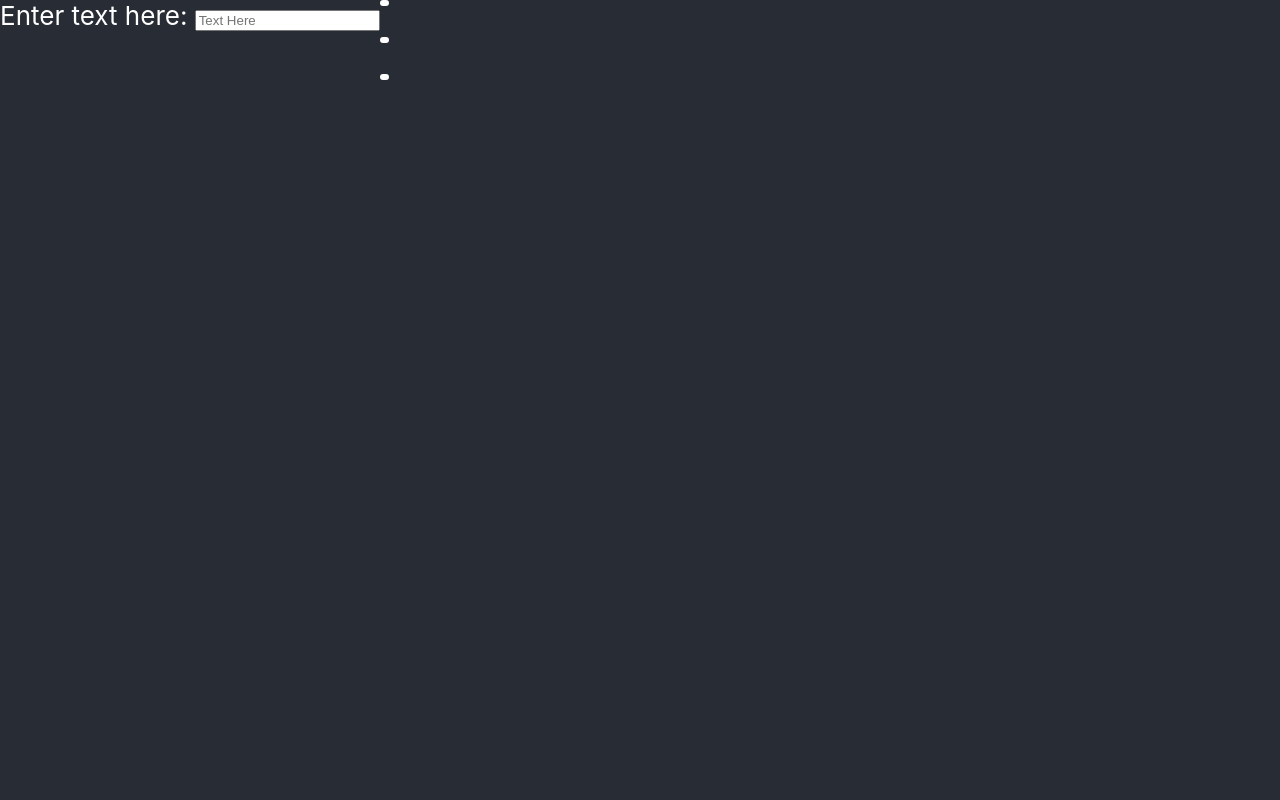
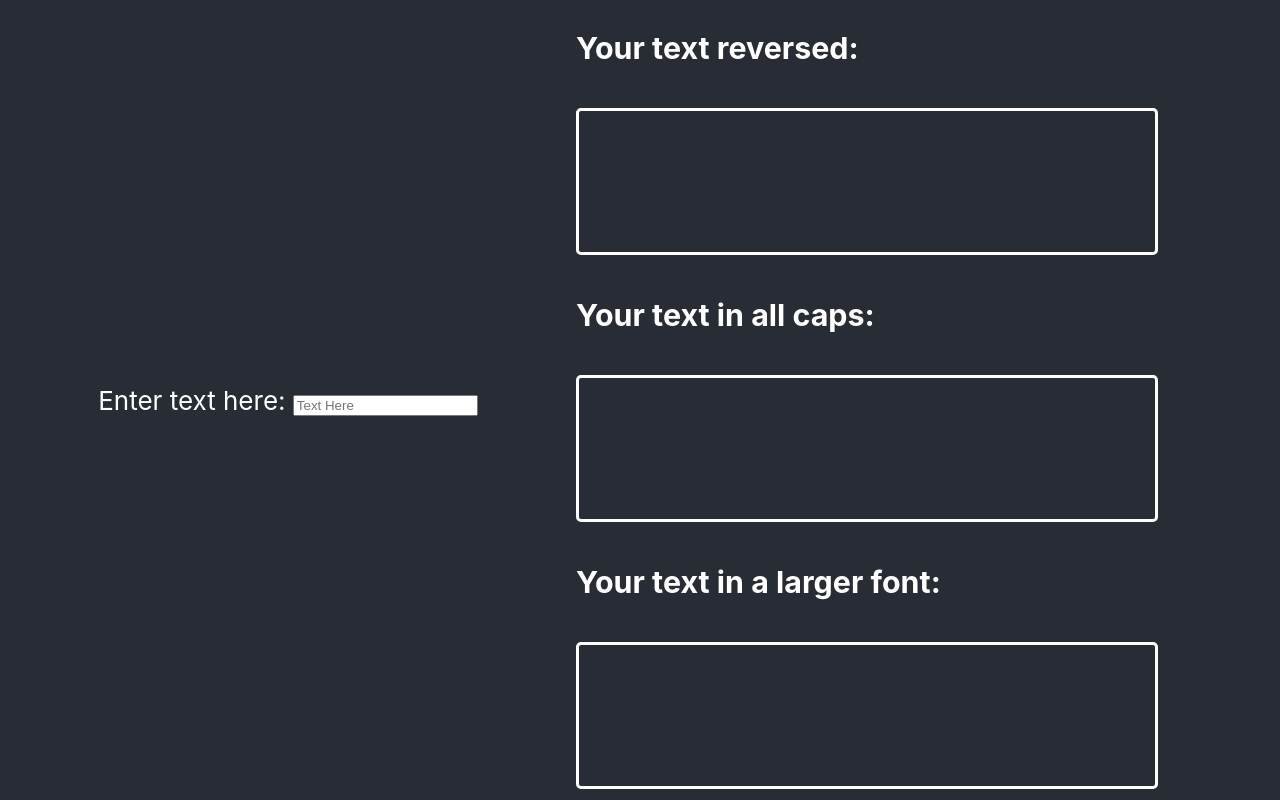
Before and after one commit to myarmolinsky/Keko-Box-Part-One, a React (Create React App) app: page / in a window 1280 px wide. Built offline with nearby package versions, Linux system fonts and the light colour scheme.

Commit message:
Readded InputBox and added style to the components as specified in the email

```diff
--- a/public/index.html
+++ b/public/index.html
@@ -24,7 +24,7 @@
       work correctly both with client-side routing and a non-root public URL.
       Learn how to configure a non-root public URL by running `npm run build`.
     -->
-    <title>React App</title>
+    <title>Keko Box Part One</title>
   </head>
   <body>
     <noscript>You need to enable JavaScript to run this app.</noscript>
--- a/src/App.css
+++ b/src/App.css
@@ -1,6 +1,7 @@
 .app {
   background-color: #282c34;
   min-height: 100vh;
+  width: 100%;
   font-size: calc(10px + 2vmin);
   color: white;
   display: flex;
@@ -9,24 +10,29 @@
 
 .input-box {
   background-color: #282c34;
+  color: white;
   display: flex;
-  flex-direction: column;
-  font-size: calc(10px + 2vmin);
-  color: white;
+  justify-content: center;
+  align-self: center;
+  width: 50%;
+  height: 30%;
 }
 
 .converted-text-boxes {
-  background-color: #282c34;
   display: flex;
   flex-direction: column;
-  color: white;
+  justify-content: center;
+  margin-right: 10%;
+  width: 50%;
 }
 
 .box {
   border: solid;
   border-radius: 5px;
-  width: 50%;
-  height: 30%;
+  width: 100%;
+  height: 20%;
+  margin-top: 2%;
+  margin-bottom: 2%;
 }
 
 .larger-font {
--- a/src/App.js
+++ b/src/App.js
@@ -1,24 +1,11 @@
-import React, { useState } from "react";
+import React from "react";
 import "./App.css";
-import ConvertedTextBoxes from "./components/ConvertedTextBoxes";
+import InputBox from "./components/InputBox";
 
 function App() {
-  const [input, setInput] = useState("");
-
   return (
     <div className="app">
-      <div className="input-box">
-        <form>
-          Enter text here:{" "}
-          <input
-            placeholder="Text Here"
-            onChange={e => setInput(e.target.value)}
-          />
-        </form>
-      </div>
-      <div>
-        <ConvertedTextBoxes input={input} />
-      </div>
+      <InputBox />
     </div>
   );
 }
--- a/src/components/ConvertedTextBoxes.js
+++ b/src/components/ConvertedTextBoxes.js
@@ -6,12 +6,12 @@ import LargerFontBox from "./LargerFontBox";
 const ConvertedTextBox = ({ input }) => {
   return (
     <div className="converted-text-boxes">
+      <h3>Your text reversed:</h3>
       <BackwardsBox input={input} />
-      <br />
+      <h3>Your text in all caps:</h3>
       <CapsBox input={input} />
-      <br />
+      <h3>Your text in a larger font:</h3>
       <LargerFontBox input={input} />
-      <br />
     </div>
   );
 };
--- /dev/null
+++ b/src/components/InputBox.js
@@ -0,0 +1,23 @@
+import React, { Fragment, useState } from "react";
+import ConvertedTextBoxes from "./ConvertedTextBoxes";
+
+const InputBox = () => {
+  const [input, setInput] = useState("");
+
+  return (
+    <Fragment>
+      <div className="input-box">
+        <form>
+          Enter text here:{" "}
+          <input
+            placeholder="Text Here"
+            onChange={e => setInput(e.target.value)}
+          />
+        </form>
+      </div>
+      <ConvertedTextBoxes input={input} />
+    </Fragment>
+  );
+};
+
+export default InputBox;
```
